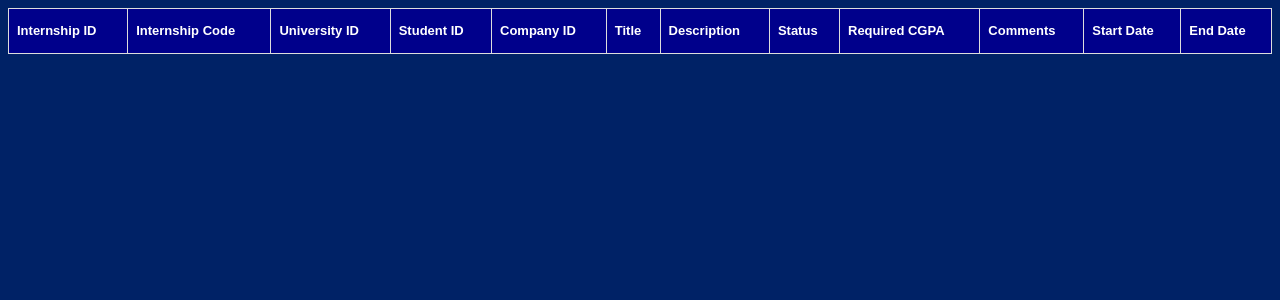
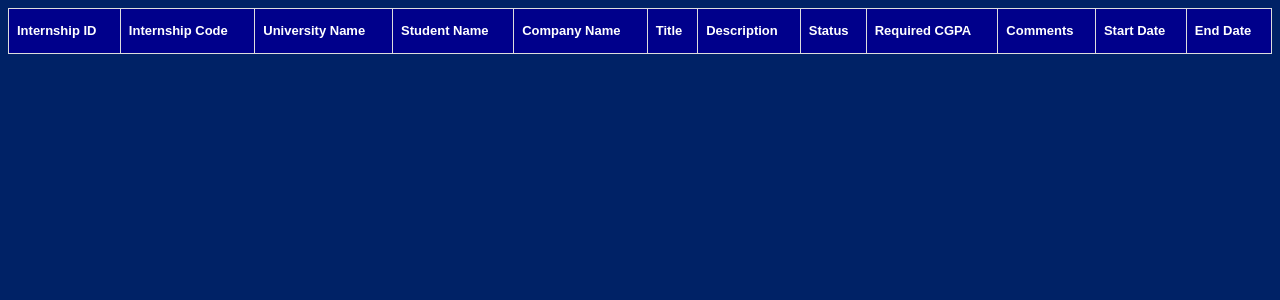
Before and after one commit to sincyraj/APC-InternshipPortal, a Flask app: page /internships in a window 1280 px wide. Shown: the top 300 px of the page. Run offline with Flask 2, Linux system fonts and the light colour scheme; data that the repository does not hold is empty.

Commit message:
Fixed the internships listing html

```diff
--- a/templates/internships.html
+++ b/templates/internships.html
@@ -36,9 +36,9 @@
             <tr>
                 <th>Internship ID</th>
                 <th>Internship Code</th>
-                <th>University ID</th>
-                <th>Student ID</th>
-                <th>Company ID</th>
+                <th>University Name</th>
+                <th>Student Name</th>
+                <th>Company Name</th>
                 <th>Title</th>
                 <th>Description</th>
                 <th>Status</th>
@@ -52,9 +52,9 @@
          <tr>
                 <td>{{ internship['id'] }}</td>
                 <td>{{ internship['internship_code'] }}</td>
-                <td>{{ internship['university_id'] }}</td>
-                <td>{{ internship['student_id'] }}</td>
-                <td>{{ internship['company_id'] }}</td>
+                <td>{{ internship.university.name }}</td>
+                <td>{{ internship.student.first_name + " " + internship.student.middle_name + " " + internship.student.last_name}}</td>
+                <td>{{ internship.company.name }}</td>
                 <td>{{ internship['title'] }}</td>
                 <td>{{ internship['description'] }}</td>
                 <td>{{ internship['status'] }}</td>
```
